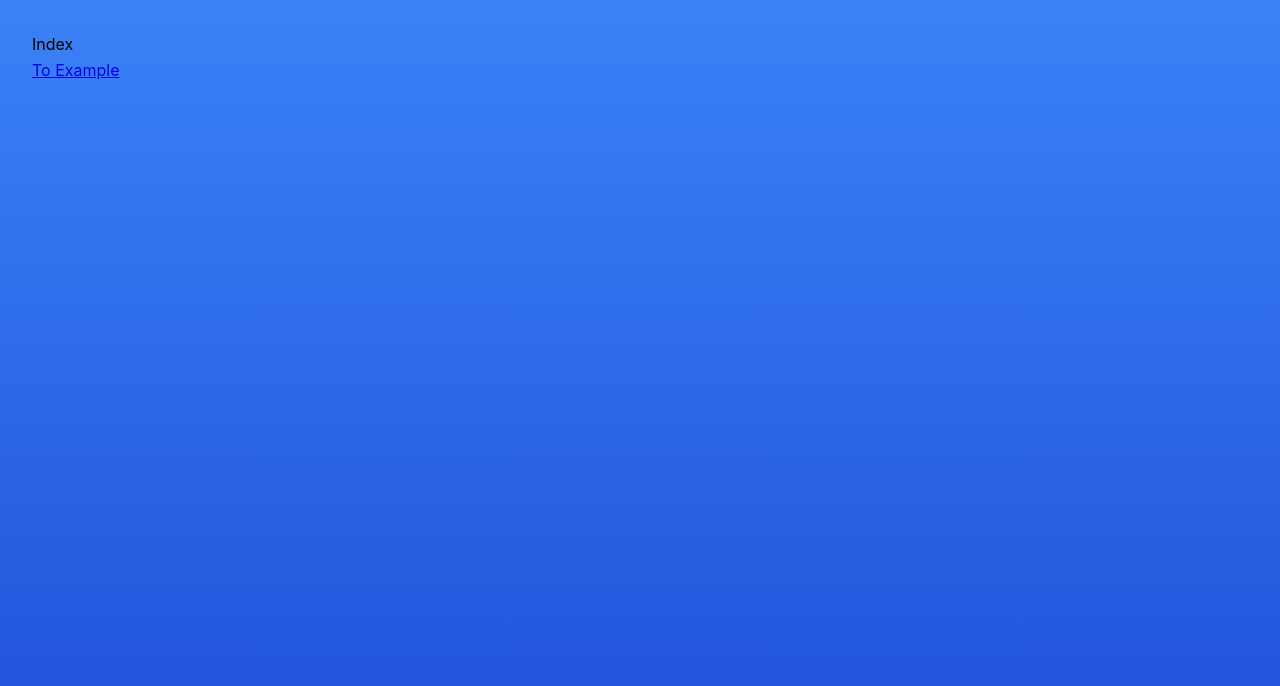
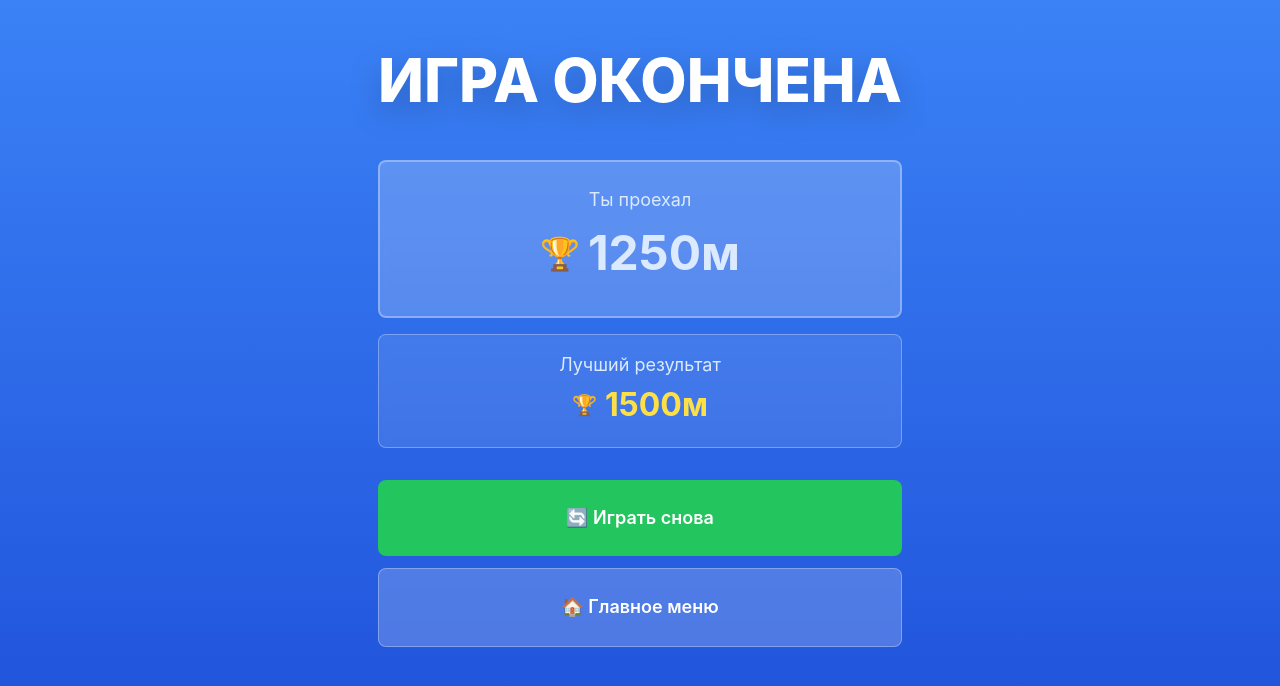
Before and after one commit to reznikovkg/vue-3-docker-compose, a Vue app in the folder vue/: page /result in a window 1280 px wide. Shown: the top 686 px of the page. Built offline with nearby package versions, Linux system fonts and the light colour scheme.

Commit message:
result-page. Page

```diff
--- a/vue/src/assets/base.css
+++ b/vue/src/assets/base.css
@@ -18,7 +18,9 @@
 
   --vt-blur-default: blur(4px);
 
-  --vt-shadow-default: "0 10px 15px -3px rgba(0, 0, 0, 0.1)";
+  --vt-shadow-default: 0 10px 15px rgba(0, 0, 0, 0.2);
+
+  --vt-transition-default: all 0.2s ease-out;
 }
 
 :root {
@@ -105,3 +107,21 @@ body {
   -webkit-font-smoothing: antialiased;
   -moz-osx-font-smoothing: grayscale;
 }
+
+a,
+button,
+input,
+textarea,
+svg * {
+  transition: var(--vt-transition-default);
+}
+
+a {
+  text-decoration: none;
+  color: inherit;
+}
+
+button {
+  border: none;
+  cursor: pointer;
+}
--- a/vue/src/components/pages/HomePage.vue
+++ b/vue/src/components/pages/HomePage.vue
@@ -16,8 +16,7 @@
       </div>
 
       <RouterLink :to="{ name: $routes.GAME }" class="home__start-link">
-        <span class="home__icon-play">▶</span>
-        <span>Начать игру</span>
+        <span>▶ Начать игру</span>
       </RouterLink>
 
       <section class="home__rules rules">
@@ -67,7 +66,12 @@ interface Props {
   bestScore: number;
 }
 
-defineProps<Props>();
+// todo прокидывать настоящие значения
+const props = withDefaults(defineProps<Props>(), {
+  bestScore: 1500
+});
+
+
 </script>
 
 <style scoped lang="scss">
@@ -82,8 +86,6 @@ defineProps<Props>();
 
     display: flex;
     flex-direction: column;
-    align-items: center;
-    justify-content: center;
     row-gap: 32px;
   }
 
@@ -130,17 +132,13 @@ defineProps<Props>();
 
   &__start-link {
     width: 100%;
-    padding: 24px 128px;
+    padding: 24px;
     font-size: 18px;
     font-weight: 600;
-    text-decoration: none;
     background-color: var(--vt-c-green);
     color: var(--vt-c-white);
     border: none;
     border-radius: var(--vt-radius-default);
-    cursor: pointer;
-    box-shadow: var(--vt-shadow-default);
-    transition: background-color 0.2s;
     display: flex;
     align-items: center;
     justify-content: center;
--- a/vue/src/components/pages/IndexPage.vue
+++ /dev/null
@@ -1,17 +0,0 @@
-<template>
-  Index
-
-  <div>
-    <RouterLink :to="{ name: $routes.EXAMPLE }">
-     To Example
-    </RouterLink>
-  </div>
-</template>
-
-<script setup lang="ts">
-
-</script>
-
-<style scoped>
-
-</style>
--- /dev/null
+++ b/vue/src/components/pages/ResultPage.vue
@@ -0,0 +1,188 @@
+<template>
+  <div class="result">
+    <div class="result__container">
+
+      <header class="result__header">
+        <h1 class="result__title">ИГРА ОКОНЧЕНА</h1>
+        <div v-if="isNewRecord" class="result__badge">
+          <span>🎉 НОВЫЙ РЕКОРД! 🎉</span>
+        </div>
+      </header>
+
+      <section class="result__stats stats">
+        <div class="stats__card stats__card--main">
+          <p class="stats__label">Ты проехал</p>
+          <div class="stats__value">
+            <span class="stats__emoji">🏆</span>
+            <span class="stats__number">{{ distance }}м</span>
+          </div>
+        </div>
+
+        <div v-if="bestScore > 0 && !isNewRecord" class="stats__card stats__card--small">
+          <p class="stats__label stats__label--small">Лучший результат</p>
+          <div class="stats__value stats__value--small">
+            <span class="stats__emoji stats__emoji--small">🏆</span>
+            <span class="stats__emoji stats__number--small">{{ bestScore }}м</span>
+          </div>
+        </div>
+      </section>
+
+      <footer class="result__actions">
+        <RouterLink :to="{ name: $routes.GAME }" class="result__link result__link--primary">
+          <span>🔄 Играть снова</span>
+        </RouterLink>
+
+        <RouterLink :to="{ name: $routes.HOME }" class="result__link result__link--secondary">
+          <span>🏠 Главное меню</span>
+        </RouterLink>
+      </footer>
+    </div>
+  </div>
+</template>
+
+<script setup lang="ts">
+import { computed } from 'vue';
+
+interface Props {
+  distance: number;
+  bestScore: number;
+}
+
+// todo прокидывать настоящие значения
+const props = withDefaults(defineProps<Props>(), {
+  distance: 1250,
+  bestScore: 1500
+});
+
+const isNewRecord = computed(() => props.distance > props.bestScore);
+</script>
+
+<style lang="scss" scoped>
+.result {
+  display: flex;
+  align-items: center;
+  justify-content: center;
+
+  &__container {
+    width: fit-content;
+
+    display: flex;
+    flex-direction: column;
+    gap: 32px;
+  }
+
+  &__header {
+    display: flex;
+    flex-direction: column;
+    gap: 8px;
+  }
+
+  &__title {
+    font-size: 60px;
+    font-weight: 800;
+    color: var(--vt-c-white);
+    filter: drop-shadow(var(--vt-shadow-default));
+  }
+
+  &__badge {
+    text-align: center;
+    font-size: 24px;
+    font-weight: 700;
+    color: var(--vt-c-yellow);
+  }
+
+  &__actions {
+    display: flex;
+    flex-direction: column;
+    gap: 12px;
+  }
+
+  &__link {
+    width: 100%;
+    padding: 24px;
+    font-size: 18px;
+    font-weight: 600;
+    border-radius: var(--vt-radius-default);
+    display: flex;
+    align-items: center;
+    justify-content: center;
+    gap: 8px;
+
+    &--primary {
+      background-color: var(--vt-c-green);
+      color: var(--vt-c-white);
+
+      &:hover {
+        background-color: var(--vt-c-green-hover);
+      }
+    }
+
+    &--secondary {
+      background-color: var(--color-background-soft);
+      color: var(--vt-c-white);
+      border: 1px solid var(--color-border);
+      backdrop-filter: var(--vt-blur-default);
+
+      &:hover {
+        background-color: var(--color-background-mute);
+      }
+    }
+  }
+}
+
+.stats {
+  text-align: center;
+  display: flex;
+  flex-direction: column;
+  row-gap: 16px;
+
+  &__card {
+    border-radius: var(--vt-radius-default);
+    backdrop-filter: var(--vt-blur-default);
+
+    &--main {
+      padding: 24px;
+      background-color: var(--color-background-soft);
+      border: 2px solid var(--color-border);
+    }
+
+    &--small {
+      padding: 16px;
+      background-color: var(--color-background-mute);
+      border: 1px solid var(--color-border);
+    }
+  }
+
+  &__label {
+    font-size: 18px;
+    color: var(--vt-c-blue-soft);
+  }
+
+  &__value {
+    display: flex;
+    align-items: center;
+    justify-content: center;
+    column-gap: 8px;
+  }
+
+  &__number {
+    font-size: 48px;
+    font-weight: 700;
+    color: var(--vt-c-blue-soft);
+
+    &--small {
+      font-size: 24px;
+      font-weight: 700;
+      color: var(--vt-c-yellow);
+    }
+  }
+
+  &__emoji {
+    font-size: 32px;
+
+    &--small {
+      font-size: 20px;
+    }
+  }
+}
+</style>
```
Also changed, not shown: vue/src/router/index.js (+3 -4 lines).
